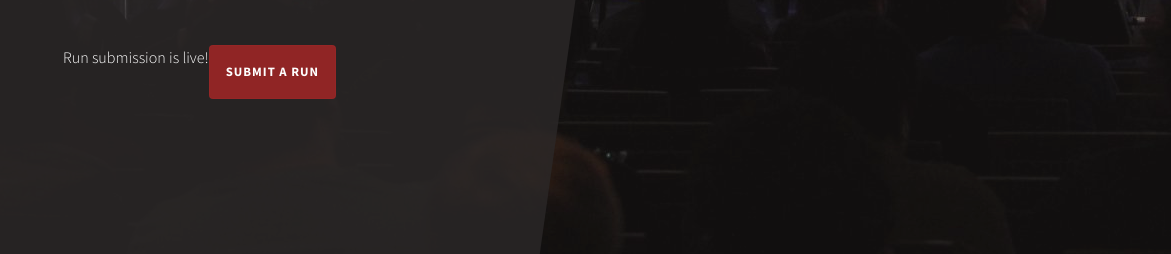
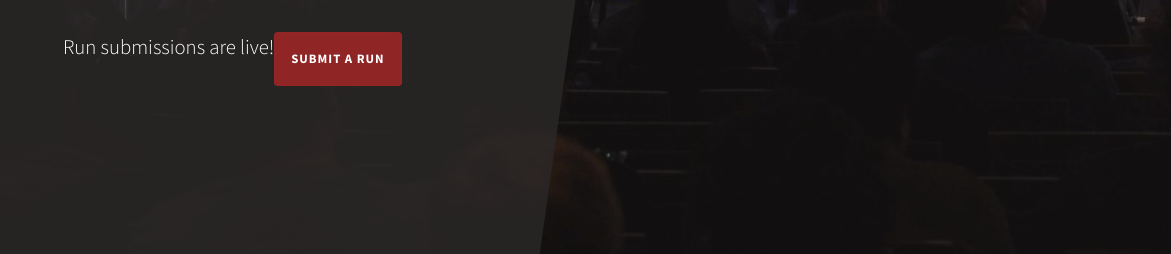
Before and after one commit to ItsTheHutch/magFAST_comingsoon, a website: page index.html in a window 1280 px wide. Shown: the part 516-770 px from the top of the page, 0-1171 px from the left. Drawn offline with Linux system fonts and the light colour scheme.

Commit message:
Once more with feeling!

```diff
--- a/index.html
+++ b/index.html
@@ -53,7 +53,7 @@
             <div class="input-group input-group-newsletter">
               <!---<input type="email" class="form-control" placeholder="Enter email..." aria-label="Enter email..." aria-describedby="basic-addon">-->
               <div class="input-group">
-                Run submission is live!
+                <p class="mb-5">Run submissions are live!</p>
                 <a href="https://submissions.magfast.org/"><button class="btn btn-secondary" type="button">Submit a Run</button></a>
               </div>
             </div>
```
